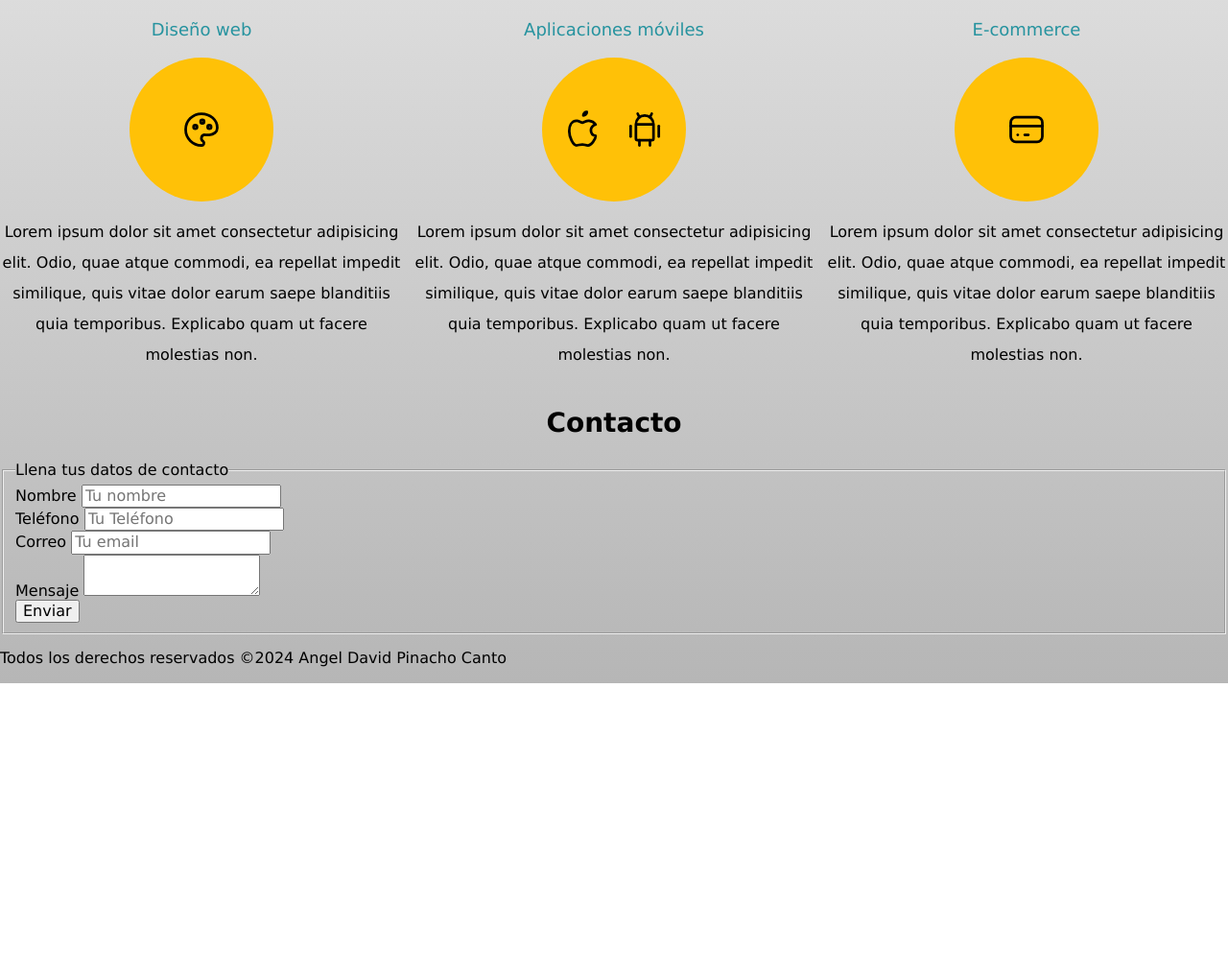
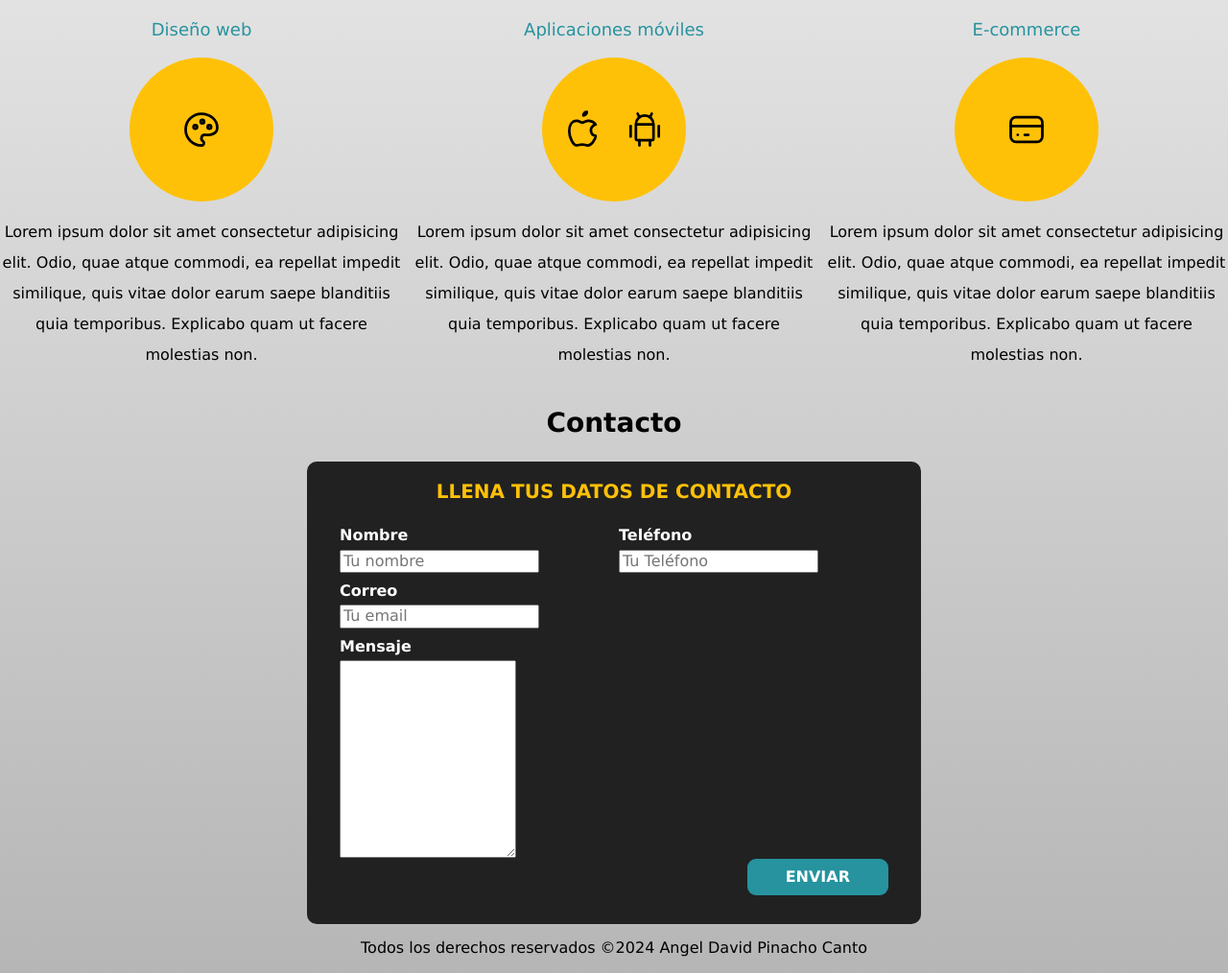
Before and after one commit to angl10/Proyecto, a plain HTML site: page index.html in a window 1280 px wide. Shown: the part 663-1677 px from the top of the page at 96% size. Before the commit the page ends 1375 px from the top, so only its background shows below. Drawn offline with Linux system fonts and the light colour scheme.

Commit message:
final de practica

```diff
--- a/CSS/style.css
+++ b/CSS/style.css
@@ -112,18 +112,22 @@ mas especifico o mas definido*/
     align-items: flex-end;
 }
 
-.contenido-hero-btn{
+.boton{
     background-color: var(--secundario);
     color: var(--blanco);
     text-decoration: none;
     font-weight: bold;
     margin-top: 3rem;
-    padding: 1.5rem 4rem;
+    padding: 1rem 4rem;
     border-radius: .9rem;
     text-transform: uppercase;
     text-align: center;
     width: auto;
+    border: none;
 
+}
+.boton:hover{
+    cursor: pointer;
 }
 @media(max-width: 480px){
     .contenido-hero-btn{
@@ -165,3 +169,74 @@ mas especifico o mas definido*/
     justify-content: space-evenly;
     align-items: center;
 }
+
+/*Contacto*/
+.formulario{
+    background-color: var(--oscuro);
+    width: min(60rem, 100%); /*min() es una funcion de CSS que toma el valor minimo de los dos valores que le pasemos*/
+    margin: 0 auto;
+    padding: 2rem;
+    border-radius: 1rem;
+}
+.formulario fieldset{
+    border: none;
+}
+.formulario legend{
+    font-size: 2rem;
+    font-weight: bold;
+    color: var(--primario);
+    text-transform: uppercase;
+    text-align: center;
+    margin-bottom: 2rem;
+}
+
+.campo{
+    margin-bottom: 1rem ;
+}
+
+.campo label{
+    color: var(--blanco);
+    font-weight: bold;
+    margin-bottom: 0.5rem;
+    display: block;
+}
+
+.campo textarea{
+    height: 20rem;
+}
+
+/**Utilidades*/
+.w-sm-100{
+    width: 100%;
+}
+@media (min-width: 768px){
+    .w-sm-100{
+        width: auto;
+    }
+}
+
+.flex{
+    display: flex;
+}
+
+.alinear-derecha{
+    justify-content: flex-end;
+}
+
+
+/*Ajuste de columnas*/
+@media (min-width: 768px){
+    .contenedor-campos{
+        display: grid;
+        grid-template-columns: repeat(2,1fr);
+        column-gap: 1rem;
+        grid-template-rows: auto auto 20rem;
+    }
+    .campo:nth-child(3),
+    .campo:nth-child(4){
+        grid-column: 1/3;
+    }
+}
+.pie{
+    text-align: center;
+}
--- a/index.html
+++ b/index.html
@@ -43,7 +43,7 @@
                 </svg>
                 <p>Mérida, Yucatán</p>
             </div>
-            <a href="#" class="contenido-hero-btn">Contactar</a>
+            <a href="#" class="boton">Contactar</a>
         </div>
     </section>
 
@@ -103,38 +103,39 @@
                     quis vitae dolor earum saepe blanditiis quia temporibus. Explicabo quam ut facere molestias non.</p>
             </section>
         </div>
-    </main>
 
         <section>
             <h2>Contacto</h2>
-        <form action="">
+            <form action="" class="formulario">
                 <fieldset>
+                    <legend>Llena tus datos de contacto</legend>
                     <!--Legend es la etiqueta q le corresponde al titulo del formulario-->
-                <legend>Llena tus datos de contacto</legend>
-                <div>
+                    <div class="contenedor-campos">
+                        <div class="campo">
                             <label>Nombre</label>
                             <input type="text" placeholder="Tu nombre">
                         </div>
-                <div>
+                        <div class="campo">
                             <label>Teléfono</label>
                             <input type="tel" placeholder="Tu Teléfono">
                         </div>
-                <div>
+                        <div class="campo">
                             <label>Correo</label>
                             <input type="email" placeholder="Tu email">
                         </div>
-                <div>
+                        <div class="campo">
                             <label>Mensaje</label>
                             <textarea></textarea>
                         </div>
-                <div>
-                    <input type="submit" value="Enviar">
+                    </div>
+                    <div class="alinear-derecha flex">
+                        <input class="boton w-sm-100" type="submit" value="Enviar">
                     </div>
                 </fieldset>
             </form>
         </section>
-
-    <footer>
+    </main>
+    <footer class="pie">
         <p>Todos los derechos reservados ©2024 Angel David Pinacho Canto </p>
     </footer>
 </body>
```
Lines whose indentation alone changed are shown as unchanged.
